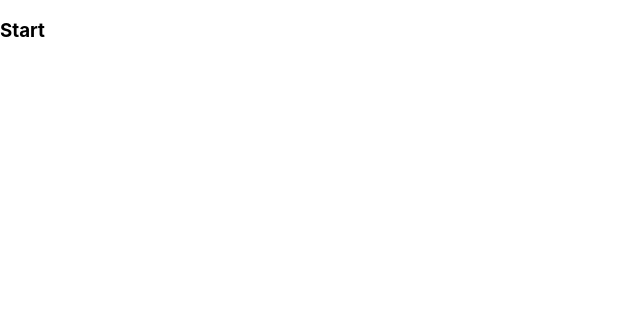
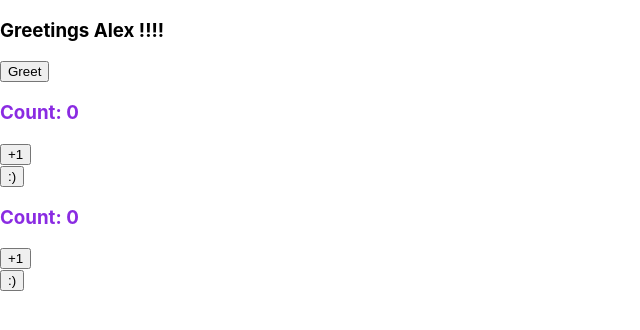
Before and after one commit to alexbryw/react-hooks-prop-types, a React (Create React App) app: page / in a window 1280 px wide. Shown: the top 330 px of the page, without its empty margins (0-640 px from the left). Built offline with nearby package versions, Linux system fonts and the light colour scheme.

Commit message:
New Components added.

```diff
--- a/src/App.js
+++ b/src/App.js
@@ -1,11 +1,19 @@
 import React from 'react';
+import Greeting from './components/Greeting';
+import Counter from './components/Counter';
+import MoodToggler from './components/MoodToggler'
 // import './App.css';
 
 function App() {
   return (
-    <div className="App">
-      <h3>Start</h3>
-    </div>
+    <>
+      <Greeting name="Alex" excitement={4} />
+      <Counter step={2} />
+      <MoodToggler />
+      <Counter/>
+      <MoodToggler />
+
+    </>
   );
 }
 
--- /dev/null
+++ b/src/components/Counter.css
@@ -0,0 +1,3 @@
+.Counter h3{
+    color: blueviolet;
+}
--- /dev/null
+++ b/src/components/Counter.jsx
@@ -0,0 +1,14 @@
+import React, {useState} from 'react'
+import './Counter.css'
+
+function Counter({step = 1}){
+    const [counter, setCounter] = useState(0)
+    return(
+        <div className="Counter">
+            <h3>Count: {counter}</h3>
+            <button onClick={() => setCounter(counter + step)}>+1</button>
+        </div>
+    )
+}
+
+export default Counter
--- /dev/null
+++ b/src/components/Greeting.jsx
@@ -0,0 +1,17 @@
+import React from 'react'
+
+function Greeting({name="John", excitement=1}){
+
+    const greet = () => {
+        alert("hello " + name)
+    }
+
+    return(
+    <>
+        <h3>Greetings  {name} {("!").repeat(excitement)}</h3>
+        <button onClick={greet}>Greet</button>
+    </>
+    )
+}
+
+export default Greeting
--- /dev/null
+++ b/src/components/MoodToggler.jsx
@@ -0,0 +1,9 @@
+import React, { useState} from 'react'
+
+export default function MoodToggler(){
+    const [isGoodMood, setIsGoodMood] = useState(true)
+
+    return (
+        <button onClick={() => setIsGoodMood(!isGoodMood)}>{isGoodMood ? ":)" : ":("}</button>
+    )
+}
```
